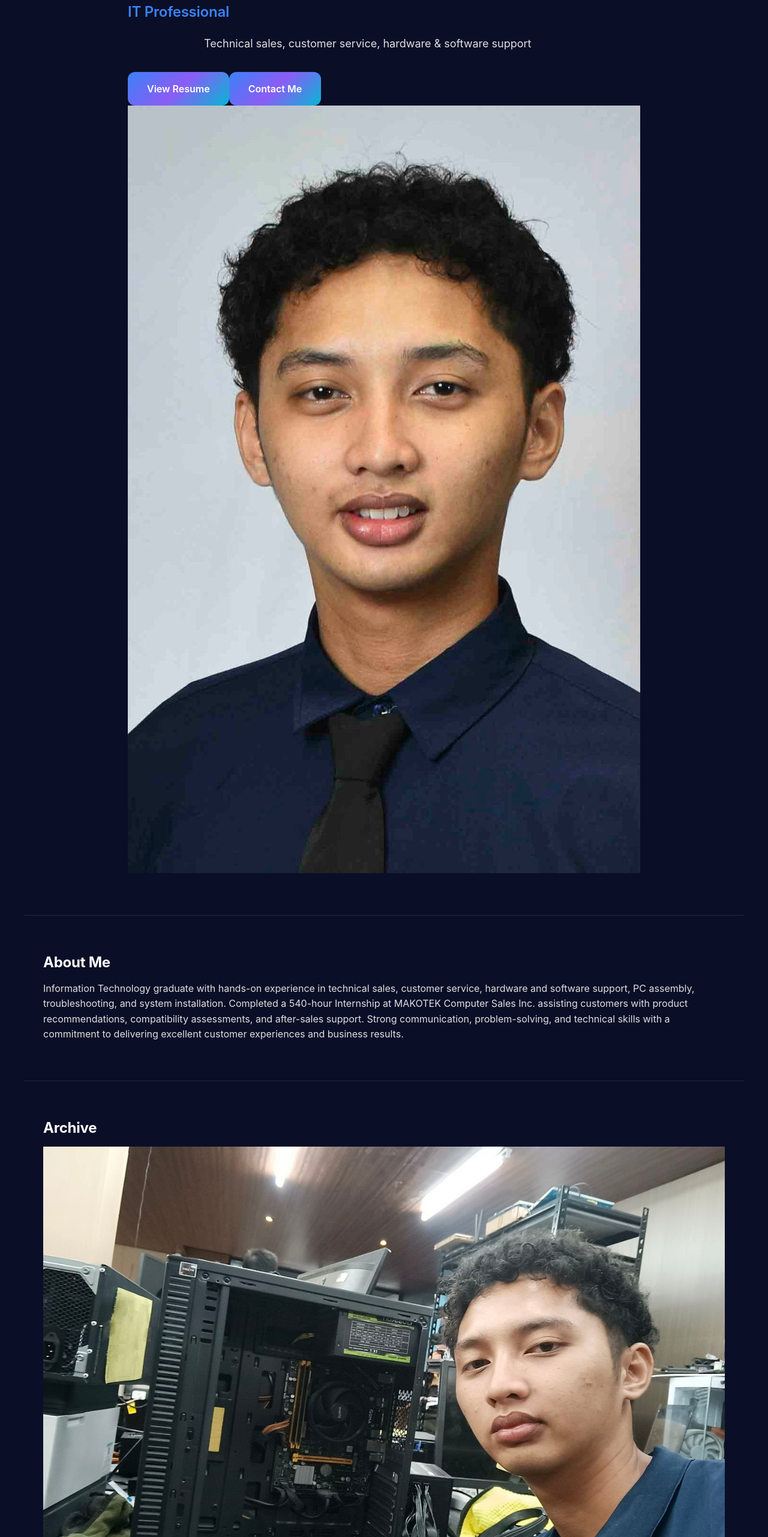
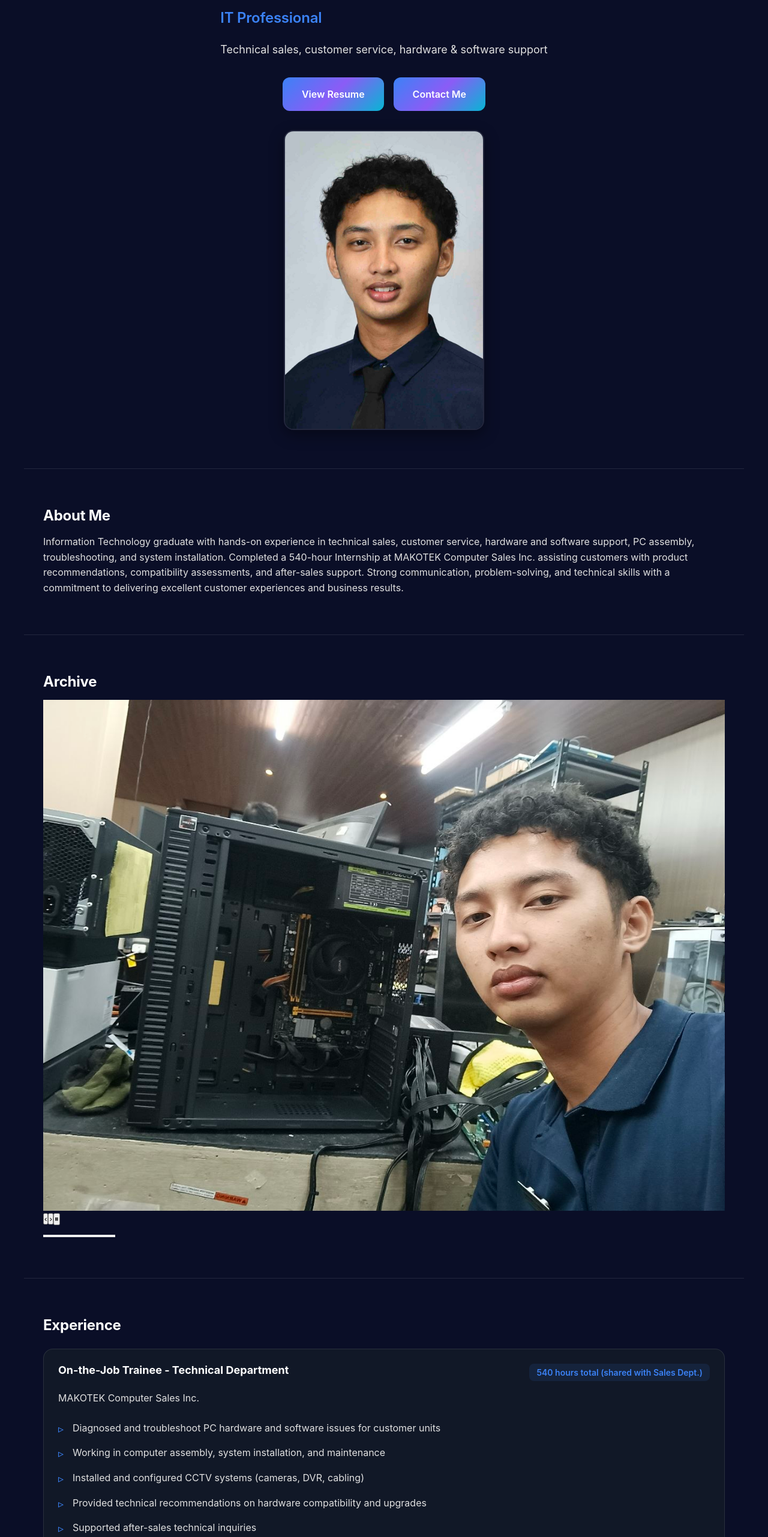
Before and after one commit to Ryanworks123/roferos, a React (Vite) app: page / in a window 1280 px wide. Shown: the part 237-2800 px from the top of the page at 60% size. Built offline with nearby package versions, Linux system fonts and the light colour scheme.

Commit message:
Refactor and optimize index-mobile.css with comprehensive improvements

```diff
--- a/src/index-mobile.css
+++ b/src/index-mobile.css
@@ -1,5 +1,9 @@
 /* Mobile-First Responsive CSS with 8px Baseline Grid */
+/* Optimized for performance, accessibility, and maintainability */
 
+/* ========================================
+   CSS CUSTOM PROPERTIES (Design Tokens)
+   ======================================== */
 :root {
   /* Colors - High contrast for accessibility */
   --text-primary: #ffffff;
@@ -12,8 +16,11 @@
   --accent: #3b82f6;
   --accent-hover: #60a5fa;
   --accent-bg: rgba(59, 130, 246, 0.1);
+  --accent-border: #3b82f6;
   --success: #22c55e;
   --error: #ef4444;
+  --gradient-primary: linear-gradient(135deg, #3b82f6 0%, #8b5cf6 50%, #06b6d4 100%);
+  --gradient-secondary: linear-gradient(135deg, #06b6d4 0%, #3b82f6 100%);
 
   /* Typography */
   --font-sans: -apple-system, BlinkMacSystemFont, 'Segoe UI', Roboto, 'Helvetica Neue', Arial, sans-serif;
@@ -39,10 +46,24 @@
   /* Transitions */
   --transition-fast: 150ms ease;
   --transition-base: 250ms ease;
+
+  /* Shadows */
+  --shadow-sm: 0 2px 4px rgba(0, 0, 0, 0.1);
+  --shadow-md: 0 4px 6px rgba(0, 0, 0, 0.3);
+  --shadow-lg: 0 8px 25px rgba(0, 0, 0, 0.4);
+
+  /* Container widths */
+  --container-sm: 640px;
+  --container-md: 960px;
+  --container-lg: 1200px;
 }
 
-/* Reset & Base */
-* {
+/* ========================================
+   RESET & BASE STYLES
+   ======================================== */
+*,
+*::before,
+*::after {
   margin: 0;
   padding: 0;
   box-sizing: border-box;
@@ -51,6 +72,7 @@
 html {
   font-size: 16px;
   scroll-behavior: smooth;
+  -webkit-text-size-adjust: 100%;
 }
 
 body {
@@ -62,9 +84,12 @@ body {
   -webkit-font-smoothing: antialiased;
   -moz-osx-font-smoothing: grayscale;
   text-rendering: optimizeLegibility;
+  overflow-x: hidden;
 }
 
-/* Typography - Large, readable type */
+/* ========================================
+   TYPOGRAPHY
+   ======================================== */
 h1, h2, h3, h4, h5, h6 {
   font-weight: 700;
   line-height: 1.2;
@@ -73,17 +98,17 @@ h1, h2, h3, h4, h5, h6 {
 }
 
 h1 {
-  font-size: 2rem;
+  font-size: clamp(1.75rem, 5vw, 2.5rem);
   letter-spacing: -0.02em;
 }
 
 h2 {
-  font-size: 1.5rem;
+  font-size: clamp(1.25rem, 4vw, 1.5rem);
   letter-spacing: -0.01em;
 }
 
 h3 {
-  font-size: 1.25rem;
+  font-size: clamp(1.125rem, 3vw, 1.25rem);
   letter-spacing: 0;
 }
 
@@ -108,7 +133,9 @@ a:hover {
   color: var(--accent-hover);
 }
 
-/* Sticky Header - Logo + Hamburger only */
+/* ========================================
+   HEADER & NAVIGATION
+   ======================================== */
 header {
   position: sticky;
   top: 0;
@@ -117,6 +144,7 @@ header {
   z-index: 1000;
   background: rgba(10, 14, 39, 0.95);
   backdrop-filter: blur(10px);
+  -webkit-backdrop-filter: blur(10px);
   border-bottom: 1px solid var(--border);
   height: var(--space-6);
   display: flex;
@@ -136,6 +164,7 @@ header h1 a {
   text-decoration: none;
   display: flex;
   align-items: center;
+  gap: var(--space-2);
 }
 
 /* Hamburger Menu Button */
@@ -156,6 +185,11 @@ header h1 a {
 
 .hamburger:hover {
   background: var(--accent-bg);
+}
+
+.hamburger:focus-visible {
+  outline: 2px solid var(--accent);
+  outline-offset: 2px;
 }
 
 .hamburger span {
@@ -181,6 +215,7 @@ header h1 a {
   z-index: 999;
   padding: var(--space-3);
   overflow-y: auto;
+  -webkit-overflow-scrolling: touch;
 }
 
 .nav-menu.open {
@@ -209,16 +244,26 @@ header h1 a {
   min-height: var(--touch-target);
 }
 
-.nav-menu a:hover {
+.nav-menu a:hover,
+.nav-menu a:focus {
   background: var(--accent-bg);
 }
 
-/* Main Content */
+.nav-menu a:focus-visible {
+  outline: 2px solid var(--accent);
+  outline-offset: -2px;
+}
+
+/* ========================================
+   MAIN CONTENT
+   ======================================== */
 main {
   padding-top: var(--space-6);
 }
 
-/* Sections - Single column flow, ample white space */
+/* ========================================
+   SECTIONS
+   ======================================== */
 .section {
   padding: var(--space-6) var(--space-2);
   max-width: 100%;
@@ -229,7 +274,15 @@ main {
   border-bottom: none;
 }
 
-/* Hero Section - Simplified content */
+.container {
+  max-width: 100%;
+  margin: 0;
+  padding: 0;
+}
+
+/* ========================================
+   HERO SECTION
+   ======================================== */
 .hero-section {
   min-height: calc(100vh - var(--space-6));
   display: flex;
@@ -240,18 +293,46 @@ main {
   padding: var(--space-8) var(--space-2);
 }
 
+.hero-content {
+  display: flex;
+  flex-direction: column;
+  gap: var(--space-4);
+  max-width: 100%;
+}
+
+.hero-text {
+  order: 2;
+}
+
+.hero-image {
+  order: 1;
+  display: flex;
+  justify-content: center;
+  align-items: center;
+  margin-bottom: var(--space-4);
+}
+
+.hero-image img {
+  max-width: 100%;
+  max-height: 400px;
+  border-radius: var(--radius-lg);
+  box-shadow: var(--shadow-lg);
+  border: 2px solid var(--border);
+  object-fit: cover;
+}
+
 .hero-title {
-  font-size: 2.5rem;
+  font-size: clamp(2rem, 8vw, 3rem);
   font-weight: 800;
   margin-bottom: var(--space-2);
-  background: linear-gradient(135deg, #3b82f6 0%, #8b5cf6 50%, #06b6d4 100%);
+  background: var(--gradient-primary);
   -webkit-background-clip: text;
   -webkit-text-fill-color: transparent;
   background-clip: text;
 }
 
 .hero-subtitle {
-  font-size: 1.25rem;
+  font-size: clamp(1rem, 4vw, 1.25rem);
   color: var(--accent);
   margin-bottom: var(--space-3);
   font-weight: 600;
@@ -264,11 +345,25 @@ main {
   line-height: 1.6;
 }
 
-/* Primary CTA - Prominent */
-.hero-button {
-  display: inline-block;
+.hero-buttons {
+  display: flex;
+  flex-direction: column;
+  gap: var(--space-2);
+  width: 100%;
+  max-width: 300px;
+  margin: 0 auto;
+}
+
+/* ========================================
+   BUTTONS
+   ======================================== */
+.hero-button,
+.submit-button {
+  display: inline-flex;
+  align-items: center;
+  justify-content: center;
   padding: var(--space-2) var(--space-4);
-  background: linear-gradient(135deg, #3b82f6 0%, #8b5cf6 50%, #06b6d4 100%);
+  background: var(--gradient-primary);
   color: white;
   text-decoration: none;
   font-weight: 600;
@@ -279,36 +374,322 @@ main {
   min-width: var(--touch-target);
   border: none;
   cursor: pointer;
+  text-align: center;
 }
 
-.hero-button:hover {
+.hero-button:hover,
+.submit-button:hover {
   transform: translateY(-2px);
   box-shadow: 0 8px 25px rgba(59, 130, 246, 0.4);
 }
 
-.hero-button:active {
+.hero-button:active,
+.submit-button:active {
   transform: translateY(0);
 }
 
-/* Secondary Actions - Hidden in compact menu */
+.hero-button:focus-visible,
+.submit-button:focus-visible {
+  outline: 2px solid var(--accent);
+  outline-offset: 2px;
+}
+
 .hero-button.secondary {
   background: var(--bg-tertiary);
   border: 1px solid var(--border);
   color: var(--text-primary);
 }
 
-/* Cards - Simplified */
-.card {
+.hero-button.secondary:hover {
+  background: var(--accent-bg);
+  border-color: var(--accent-border);
+}
+
+.submit-button:disabled {
+  opacity: 0.6;
+  cursor: not-allowed;
+  transform: none;
+}
+
+/* ========================================
+   CARDS
+   ======================================== */
+.card,
+.experience-card,
+.education-card,
+.language-card,
+.certificate-card {
   background: var(--bg-secondary);
   border: 1px solid var(--border);
   border-radius: var(--radius-lg);
   padding: var(--space-3);
   margin-bottom: var(--space-3);
+  transition: transform var(--transition-base), box-shadow var(--transition-base), border-color var(--transition-base);
 }
 
-/* Contact Form - Touch targets >=44px */
+.card:hover,
+.experience-card:hover,
+.education-card:hover,
+.language-card:hover,
+.certificate-card:hover {
+  transform: translateY(-4px);
+  box-shadow: var(--shadow-lg);
+  border-color: var(--accent-border);
+}
+
+/* ========================================
+   EXPERIENCE SECTION
+   ======================================== */
+.experience-list {
+  display: flex;
+  flex-direction: column;
+  gap: var(--space-3);
+  margin-top: var(--space-3);
+}
+
+.experience-header {
+  display: flex;
+  flex-direction: column;
+  gap: var(--space-1);
+  margin-bottom: var(--space-2);
+}
+
+.experience-header h3 {
+  margin: 0;
+  font-size: 1.125rem;
+  color: var(--text-primary);
+}
+
+.experience-duration {
+  background: var(--accent-bg);
+  color: var(--accent);
+  padding: 4px 12px;
+  border-radius: var(--radius-sm);
+  font-size: 0.875rem;
+  font-weight: 600;
+  align-self: flex-start;
+}
+
+.experience-company {
+  font-size: 1rem;
+  color: var(--text-secondary);
+  margin-bottom: var(--space-2);
+}
+
+.experience-responsibilities {
+  list-style: none;
+  padding: 0;
+  margin: 0;
+}
+
+.experience-responsibilities li {
+  padding: var(--space-1) 0;
+  padding-left: 24px;
+  position: relative;
+  color: var(--text-secondary);
+  line-height: 1.6;
+}
+
+.experience-responsibilities li::before {
+  content: "▹";
+  position: absolute;
+  left: 0;
+  color: var(--accent);
+  font-size: 1.125rem;
+}
+
+/* ========================================
+   SKILLS SECTION
+   ======================================== */
+.skills-grid {
+  display: flex;
+  flex-wrap: wrap;
+  gap: var(--space-2);
+  margin-top: var(--space-3);
+}
+
+.skill-tag {
+  background: var(--bg-tertiary);
+  border: 1px solid var(--border);
+  padding: var(--space-1) var(--space-2);
+  border-radius: var(--radius-md);
+  font-size: 0.875rem;
+  font-weight: 500;
+  transition: all var(--transition-base);
+  color: var(--text-primary);
+}
+
+.skill-tag:hover {
+  background: var(--accent-bg);
+  border-color: var(--accent-border);
+  color: var(--text-primary);
+  transform: translateY(-2px);
+}
+
+/* ========================================
+   LANGUAGES SECTION
+   ======================================== */
+.languages-list {
+  display: grid;
+  grid-template-columns: 1fr;
+  gap: var(--space-3);
+  margin-top: var(--space-3);
+}
+
+.language-card h3 {
+  margin: 0 0 var(--space-1) 0;
+  font-size: 1.125rem;
+  color: var(--text-primary);
+}
+
+.language-proficiency {
+  color: var(--text-secondary);
+  font-size: 1rem;
+  margin: 0;
+}
+
+/* ========================================
+   EDUCATION SECTION
+   ======================================== */
+.education-list {
+  display: flex;
+  flex-direction: column;
+  gap: var(--space-3);
+  margin-top: var(--space-3);
+}
+
+.education-header {
+  display: flex;
+  flex-direction: column;
+  gap: var(--space-1);
+  margin-bottom: var(--space-2);
+}
+
+.education-header h3 {
+  margin: 0;
+  font-size: 1.125rem;
+  color: var(--text-primary);
+}
+
+.education-period {
+  background: var(--accent-bg);
+  color: var(--accent);
+  padding: 4px 12px;
+  border-radius: var(--radius-sm);
+  font-size: 0.875rem;
+  font-weight: 600;
+  align-self: flex-start;
+}
+
+.education-institution {
+  font-size: 1rem;
+  color: var(--text-secondary);
+  margin: 0;
+}
+
+/* ========================================
+   CERTIFICATES SECTION
+   ======================================== */
+.certificates-list {
+  display: grid;
+  grid-template-columns: 1fr;
+  gap: var(--space-3);
+  margin-top: var(--space-3);
+}
+
+.certificate-card {
+  display: flex;
+  gap: var(--space-2);
+  align-items: flex-start;
+  padding: var(--space-3);
+}
+
+.certificate-icon {
+  font-size: 2rem;
+  flex-shrink: 0;
+}
+
+.certificate-info h3 {
+  margin: 0 0 var(--space-1) 0;
+  font-size: 1rem;
+  color: var(--text-primary);
+}
+
+.certificate-issuer,
+.certificate-date {
+  margin: 4px 0;
+  font-size: 0.875rem;
+  color: var(--text-secondary);
+}
+
+/* ========================================
+   CONTACT SECTION
+   ======================================== */
+.contact-content {
+  display: flex;
+  flex-direction: column;
+  gap: var(--space-4);
+  margin-top: var(--space-3);
+}
+
+.contact-info h3 {
+  margin-bottom: var(--space-2);
+  color: var(--text-primary);
+}
+
+.contact-info p {
+  margin-bottom: var(--space-3);
+  line-height: 1.6;
+}
+
+.contact-details {
+  display: flex;
+  flex-direction: column;
+  gap: var(--space-2);
+}
+
+.contact-detail-item {
+  display: flex;
+  align-items: center;
+  gap: var(--space-2);
+  padding: var(--space-2);
+  background: var(--bg-tertiary);
+  border: 1px solid var(--border);
+  border-radius: var(--radius-md);
+  transition: all var(--transition-base);
+}
+
+.contact-detail-item:hover {
+  border-color: var(--accent-border);
+  transform: translateX(4px);
+}
+
+.contact-icon {
+  font-size: 1.5rem;
+  flex-shrink: 0;
+}
+
+.contact-value {
+  color: var(--text-primary);
+  font-size: 0.875rem;
+  text-decoration: none;
+}
+
+.contact-value:hover {
+  color: var(--accent);
+}
+
+/* ========================================
+   CONTACT FORM
+   ======================================== */
+.contact-form {
+  display: flex;
+  flex-direction: column;
+  gap: var(--space-3);
+}
+
 .form-group {
-  margin-bottom: var(--space-3);
+  margin-bottom: 0;
 }
 
 .form-group label {
@@ -331,6 +712,8 @@ main {
   border-radius: var(--radius-md);
   color: var(--text-primary);
   transition: border-color var(--transition-fast), box-shadow var(--transition-fast);
+  -webkit-appearance: none;
+  appearance: none;
 }
 
 .form-group input:focus,
@@ -345,7 +728,31 @@ main {
   resize: vertical;
 }
 
-/* Footer */
+/* Form Messages */
+.success-message,
+.error-message {
+  margin-top: var(--space-2);
+  padding: var(--space-2);
+  border-radius: var(--radius-md);
+  font-size: 0.875rem;
+  font-weight: 500;
+}
+
+.success-message {
+  background: rgba(34, 197, 94, 0.1);
+  border: 1px solid rgba(34, 197, 94, 0.3);
+  color: var(--success);
+}
+
+.error-message {
+  background: rgba(239, 68, 68, 0.1);
+  border: 1px solid rgba(239, 68, 68, 0.3);
+  color: var(--error);
+}
+
+/* ========================================
+   FOOTER
+   ======================================== */
 footer {
   padding: var(--space-4) var(--space-2);
   border-top: 1px solid var(--border);
@@ -358,24 +765,47 @@ footer p {
   color: var(--text-muted);
 }
 
-/* Tablet and Desktop - Progressive enhancement */
+/* ========================================
+   IMAGES
+   ======================================== */
+img {
+  max-width: 100%;
+  height: auto;
+  display: block;
+}
+
+/* ========================================
+   RESPONSIVE BREAKPOINTS
+   ======================================== */
+
+/* Tablet (768px and up) */
 @media (min-width: 768px) {
   .section {
     padding: var(--space-8) var(--space-4);
-    max-width: 960px;
+    max-width: var(--container-md);
     margin: 0 auto;
   }
 
   .hero-title {
-    font-size: 3rem;
+    font-size: clamp(2.5rem, 6vw, 3.5rem);
   }
 
   .hero-subtitle {
-    font-size: 1.5rem;
+    font-size: clamp(1.25rem, 4vw, 1.5rem);
   }
 
   .hero-description {
     font-size: 1.125rem;
+  }
+
+  .hero-buttons {
+    flex-direction: row;
+    max-width: none;
+    justify-content: center;
+  }
+
+  .hero-button {
+    width: auto;
   }
 
   /* Desktop Navigation */
@@ -399,6 +829,7 @@ footer p {
   .nav-menu a {
     padding: var(--space-1) var(--space-2);
     font-size: 0.875rem;
+    min-height: auto;
   }
 
   /* Two-column layouts */
@@ -406,36 +837,63 @@ footer p {
     flex-direction: row;
     text-align: left;
     gap: var(--space-6);
+    padding: var(--space-8) var(--space-4);
   }
 
   .hero-content {
     flex: 1;
   }
 
+  .hero-text {
+    order: 1;
+  }
+
   .hero-image {
-    flex: 1;
+    order: 2;
+    margin-bottom: 0;
+  }
+
+  .hero-image img {
+    max-height: 500px;
+  }
+
+  .contact-content {
+    grid-template-columns: 1fr 1fr;
+    gap: var(--space-6);
+  }
+
+  .languages-list {
+    grid-template-columns: repeat(auto-fit, minmax(250px, 1fr));
+  }
+
+  .certificates-list {
+    grid-template-columns: repeat(auto-fit, minmax(300px, 1fr));
+  }
+
+  .experience-header,
+  .education-header {
+    flex-direction: row;
+    justify-content: space-between;
+    align-items: flex-start;
   }
 }
 
+/* Desktop (1024px and up) */
 @media (min-width: 1024px) {
   .section {
-    max-width: 1200px;
+    max-width: var(--container-lg);
   }
 
   .hero-title {
-    font-size: 3.5rem;
+    font-size: clamp(3rem, 7vw, 4rem);
   }
 }
 
-/* Performance optimizations */
-img {
-  max-width: 100%;
-  height: auto;
-  /* loading: lazy is a modern CSS property for lazy loading images */
-  loading: lazy;
-}
+/* ========================================
+   ACCESSIBILITY
+   ======================================== */
 
-/* Accessibility - High contrast */
+/* High Contrast Mode */
 @media (prefers-contrast: high) {
   :root {
     --border: rgba(255, 255, 255, 0.3);
@@ -443,11 +901,35 @@ img {
   }
 }
 
-/* Reduced motion */
+/* Reduced Motion */
 @media (prefers-reduced-motion: reduce) {
-  * {
+  *,
+  *::before,
+  *::after {
     animation-duration: 0.01ms !important;
     animation-iteration-count: 1 !important;
     transition-duration: 0.01ms !important;
+    scroll-behavior: auto !important;
   }
 }
+
+/* Focus Visible for Keyboard Navigation */
+:focus-visible {
+  outline: 2px solid var(--accent);
+  outline-offset: 2px;
+}
+
+/* ========================================
+   UTILITY CLASSES
+   ======================================== */
+.sr-only {
+  position: absolute;
+  width: 1px;
+  height: 1px;
+  padding: 0;
+  margin: -1px;
+  overflow: hidden;
+  clip: rect(0, 0, 0, 0);
+  white-space: nowrap;
+  border-width: 0;
+}
```
